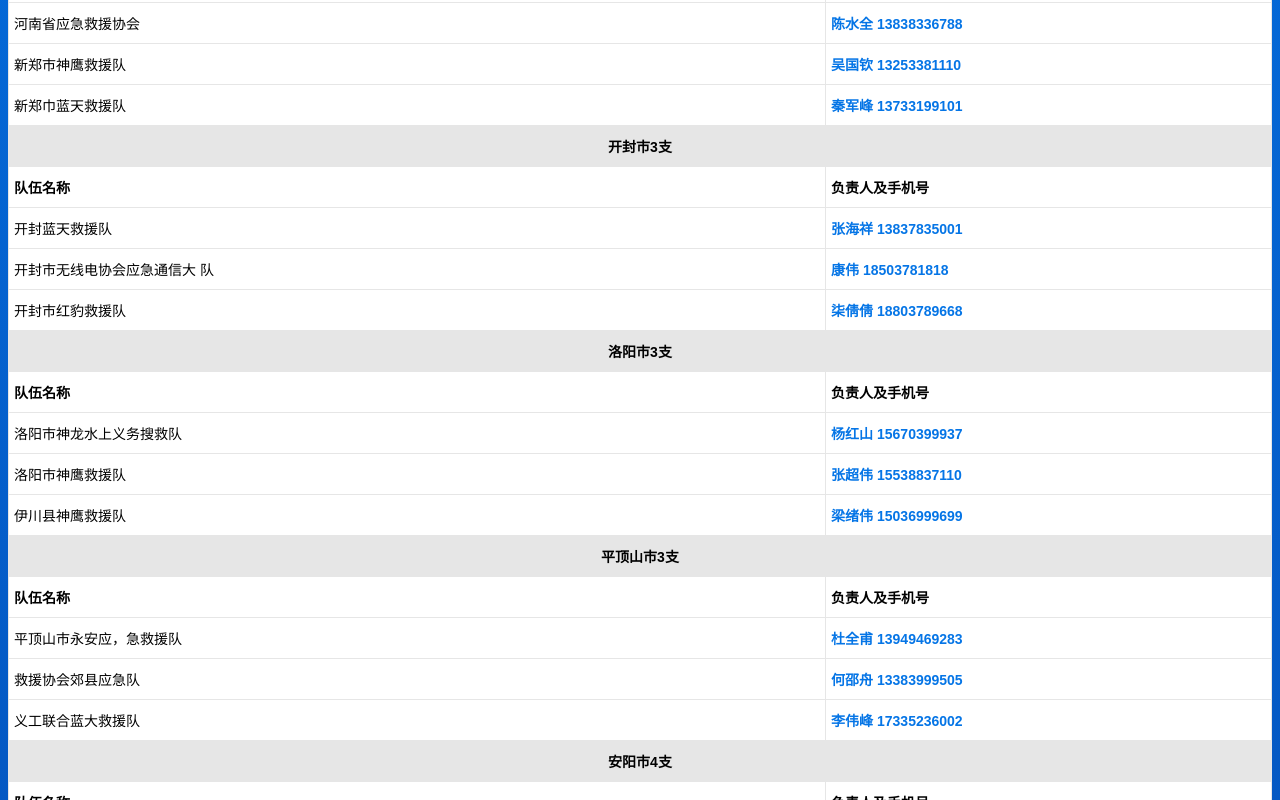
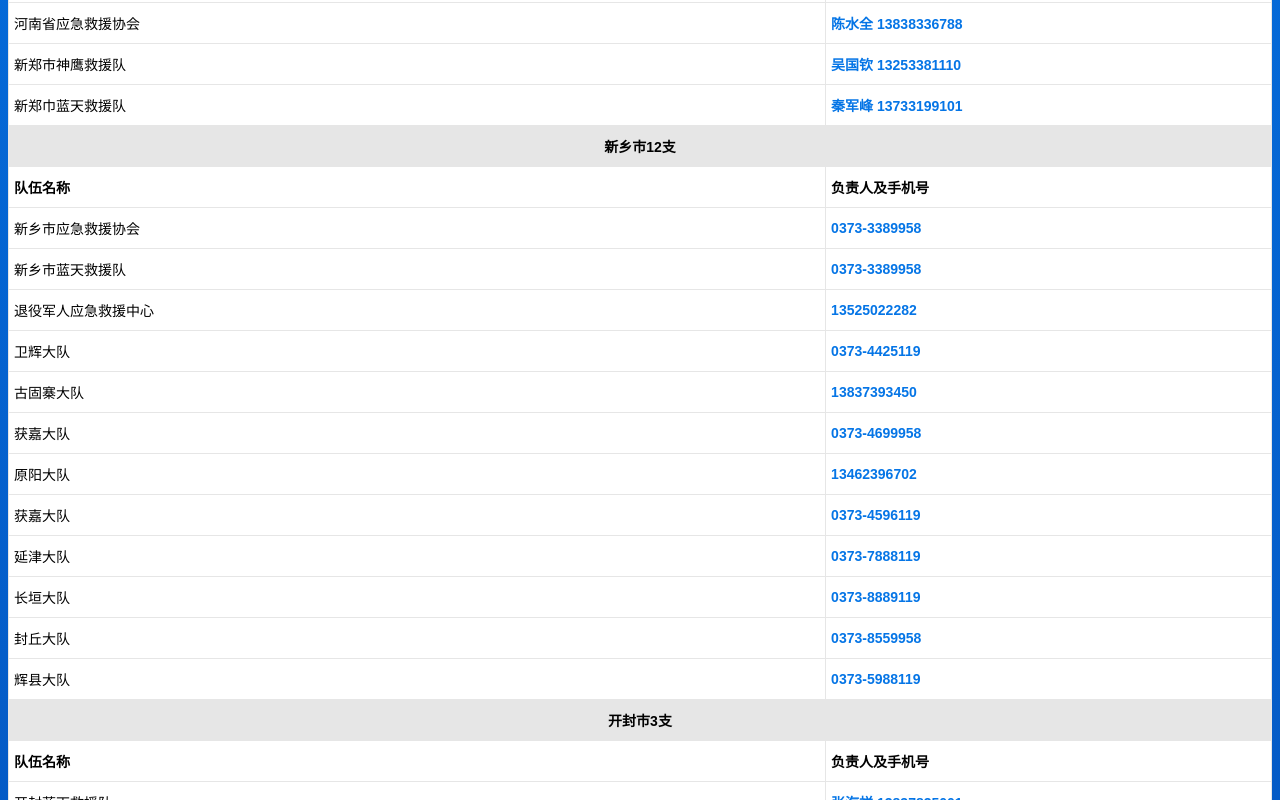
Before and after one commit to lvwzhen/hn, a Vue app: page / in a window 1280 px wide. Shown: the part 700-1500 px from the top of the page. Built offline with nearby package versions, Linux system fonts and the light colour scheme.

Commit message:
Add 新乡市12支

```diff
--- a/src/App.vue
+++ b/src/App.vue
@@ -104,6 +104,85 @@
                     <td class="tg-0lax">新郑巾蓝天救援队</td>
                     <td class="tg-0lax">
                       <a href="tel:13733199101">秦军峰 13733199101</a>
+                    </td>
+                  </tr>
+                  <tr>
+                    <td class="tg-u1yq" colspan="2">新乡市12支</td>
+                  </tr>
+                  <tr>
+                    <td class="tg-1wig">队伍名称</td>
+                    <td class="tg-1wig">负责人及手机号</td>
+                  </tr>
+                  <tr>
+                    <td class="tg-0lax">新乡市应急救援协会</td>
+                    <td class="tg-0lax">
+                      <a href="tel:037333899581">0373-3389958</a>
+                    </td>
+                  </tr>
+                  <tr>
+                    <td class="tg-0lax">新乡市蓝天救援队</td>
+                    <td class="tg-0lax">
+                      <a href="tel:037333899581">0373-3389958</a>
+                    </td>
+                  </tr>
+                  <tr>
+                    <td class="tg-0lax">退役军人应急救援中心</td>
+                    <td class="tg-0lax">
+                      <a href="tel:13525022282">13525022282</a>
+                    </td>
+                  </tr>
+                  <tr>
+                    <td class="tg-0lax">卫辉大队</td>
+                    <td class="tg-0lax">
+                      <a href="tel:03734425119">0373-4425119</a>
+                    </td>
+                  </tr>
+                  <tr>
+                    <td class="tg-0lax">古固寨大队</td>
+                    <td class="tg-0lax">
+                      <a href="tel:13837393450">13837393450</a>
+                    </td>
+                  </tr>
+                  <tr>
+                    <td class="tg-0lax">获嘉大队</td>
+                    <td class="tg-0lax">
+                      <a href="tel:03734699958">0373-4699958</a>
+                    </td>
+                  </tr>
+                  <tr>
+                    <td class="tg-0lax">原阳大队</td>
+                    <td class="tg-0lax">
+                      <a href="tel:13462396702">13462396702</a>
+                    </td>
+                  </tr>
+                  <tr>
+                    <td class="tg-0lax">获嘉大队</td>
+                    <td class="tg-0lax">
+                      <a href="tel:03734596119">0373-4596119</a>
+                    </td>
+                  </tr>
+                  <tr>
+                    <td class="tg-0lax">延津大队</td>
+                    <td class="tg-0lax">
+                      <a href="tel:03737888119">0373-7888119</a>
+                    </td>
+                  </tr>
+                  <tr>
+                    <td class="tg-0lax">长垣大队</td>
+                    <td class="tg-0lax">
+                      <a href="tel:03738889119">0373-8889119</a>
+                    </td>
+                  </tr>
+                  <tr>
+                    <td class="tg-0lax">封丘大队</td>
+                    <td class="tg-0lax">
+                      <a href="tel:03738559958">0373-8559958</a>
+                    </td>
+                  </tr>
+                  <tr>
+                    <td class="tg-0lax">辉县大队</td>
+                    <td class="tg-0lax">
+                      <a href="tel:03735988119">0373-5988119</a>
                     </td>
                   </tr>
                   <tr>
@@ -231,25 +310,7 @@
                       <a href="tel:17719900007">钱宏滔 17719900007</a>
                     </td>
                   </tr>
-                  <tr>
-                    <td class="tg-u1yq" colspan="2">新乡市2支</td>
-                  </tr>
-                  <tr>
-                    <td class="tg-1wig">队伍名称</td>
-                    <td class="tg-1wig">负责人及手机号</td>
-                  </tr>
-                  <tr>
-                    <td class="tg-0lax">新乡市河马应急救援中心</td>
-                    <td class="tg-0lax">
-                      <a href="tel:13333804449">柴守勇 13333804449</a>
-                    </td>
-                  </tr>
-                  <tr>
-                    <td class="tg-0lax">退役军人应急救援中心</td>
-                    <td class="tg-0lax">
-                      <a href="tel:13525022282">刘海军 13525022282</a>
-                    </td>
-                  </tr>
+
                   <tr>
                     <td class="tg-u1yq" colspan="2">焦作市2支</td>
                   </tr>
```
